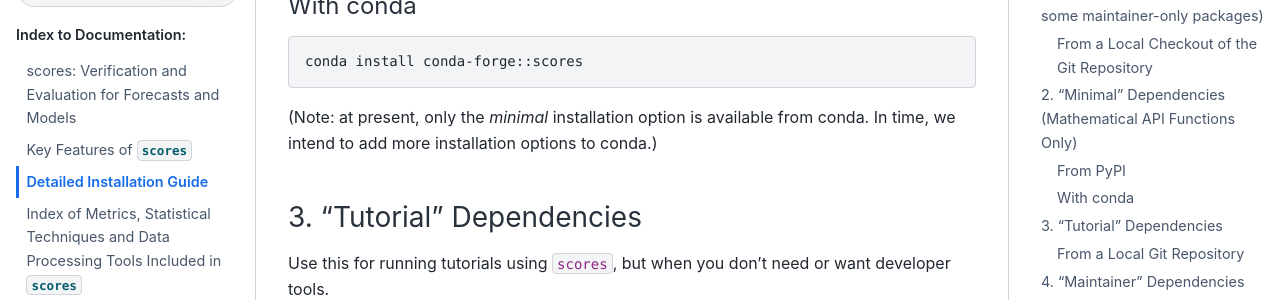
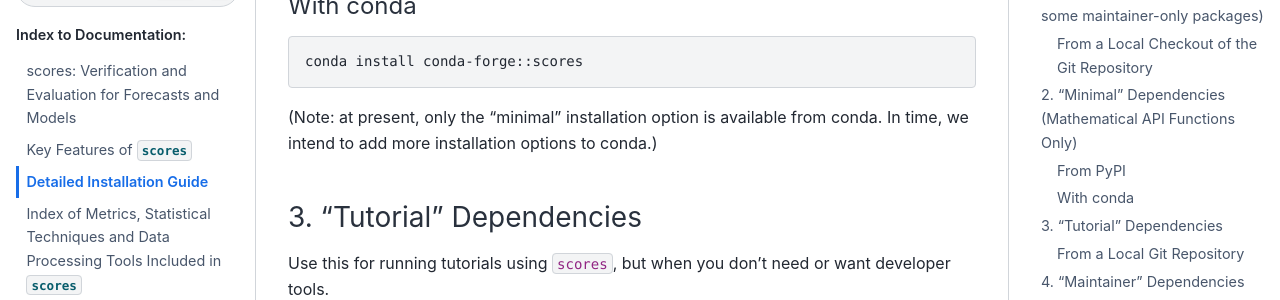
Before and after one commit to nci/scores, a Sphinx documentation site: the page built from docs/installation.md, in a window 1280 px wide and 900 px high, scrolled down 2231 px. Shown: the part 153-453 px from the top of the window. Built offline with Sphinx 7.4.7 and the Sphinx Book theme 1.1.4, drawn with Linux system fonts in a browser that asks for light colours; pages that are not in the unit, such as notebooks, are missing from menus.

Commit message:
Change italic text to inverted commas for consistency
Signed-off-by: Stephanie Chong <168800785+Steph-Chong@users.noreply.github.com>

````diff
--- a/docs/installation.md
+++ b/docs/installation.md
@@ -75,7 +75,7 @@ pip install scores
 conda install conda-forge::scores
 ```
 
-(Note: at present, only the *minimal* installation option is available from conda. In time, we intend to add more installation options to conda.)
+(Note: at present, only the "minimal" installation option is available from conda. In time, we intend to add more installation options to conda.)
 
 ### 3. "Tutorial" Dependencies
 Use this for running tutorials using `scores`, but when you don't need or want developer tools.
````
